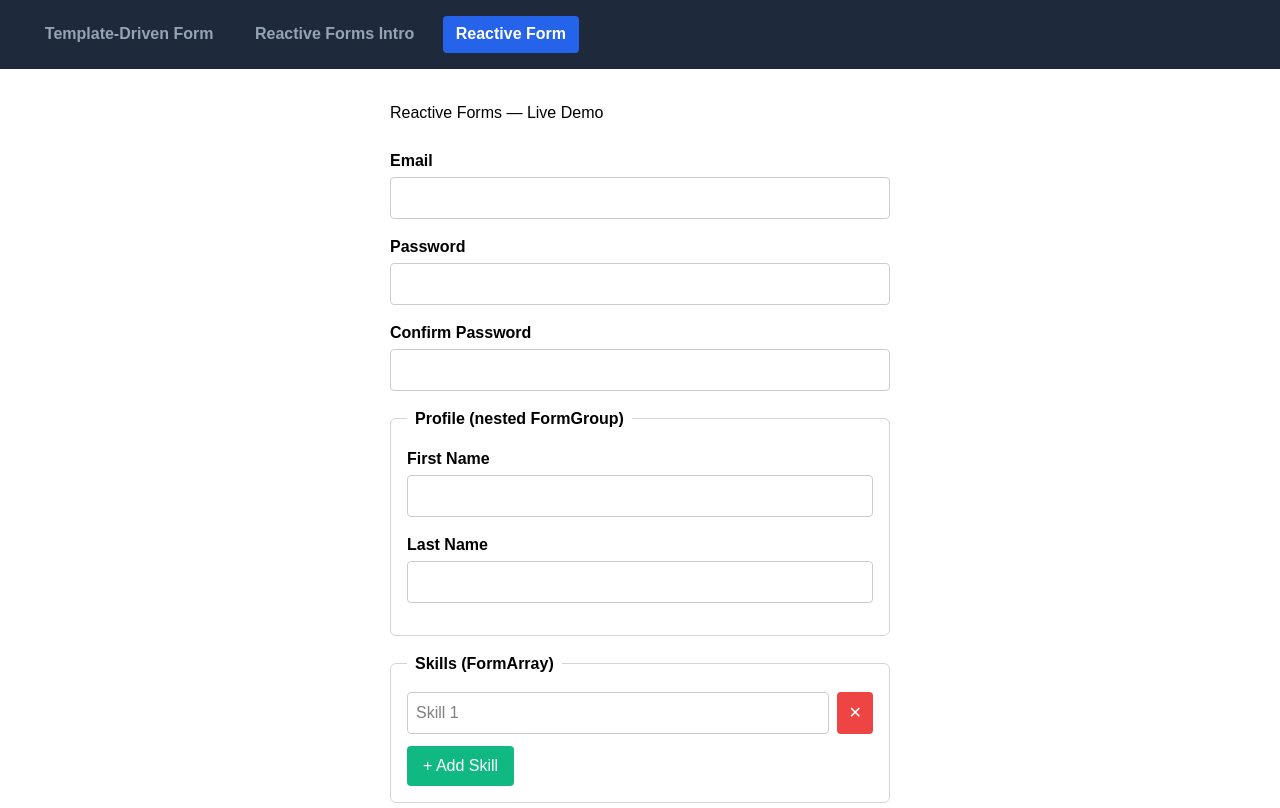
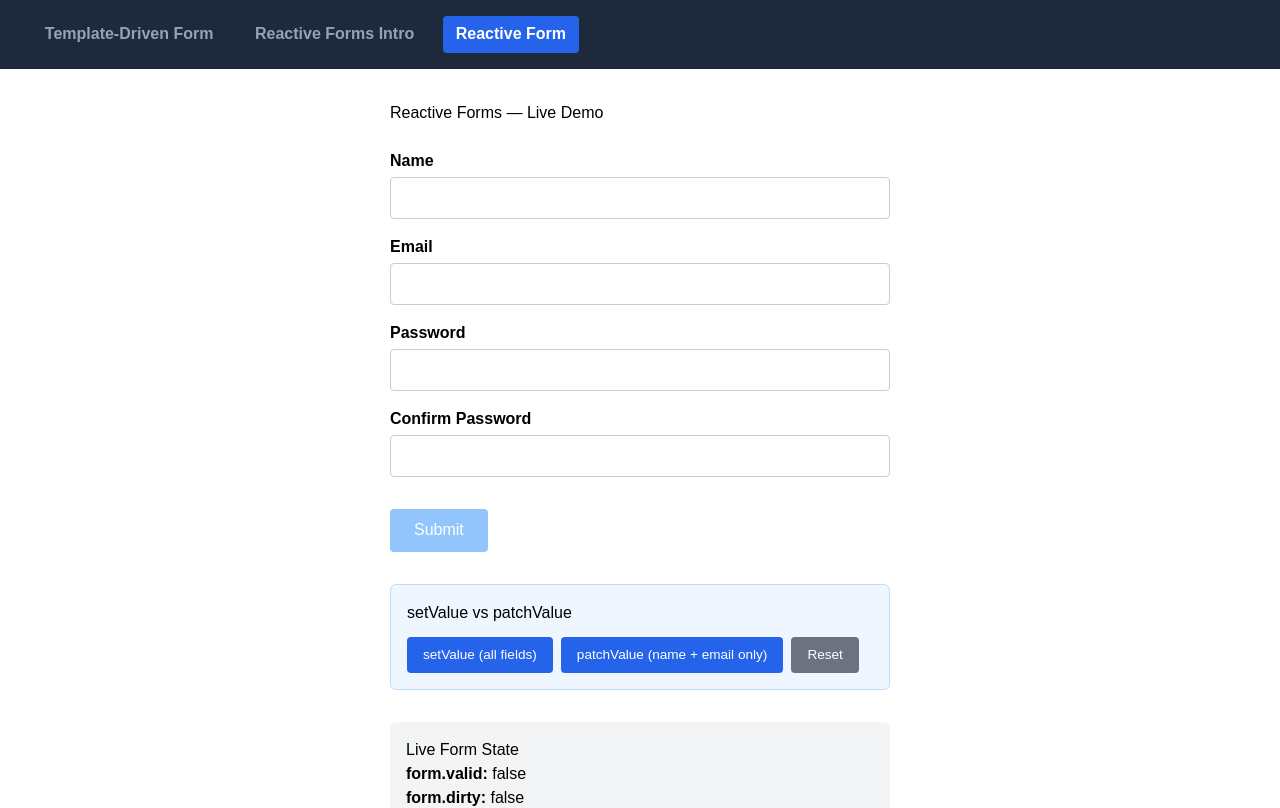
Before and after one commit to gorzhn97/angular-forms-digit, an Angular app: page /reactive in a window 1280 px wide. Shown: the top 808 px of the page. Built offline with nearby package versions, Linux system fonts and the light colour scheme.

Commit message:
devide in steps

```diff
--- a/src/app/reactive-form/reactive-form.html
+++ b/src/app/reactive-form/reactive-form.html
@@ -4,20 +4,20 @@
 
     <!-- STEP 1 + 2 — FormGroup + Template Binding - formcontrol binding -->
 
-    <!-- <div class="form-field">
+    <div class="form-field">
     <label for="name">Name</label>
     <input id="name" formControlName="name" />
     @if (form.get('name')!.touched && form.get('name')!.invalid) {
       @if (form.get('name')!.hasError('required')) {
         <span class="error" role="alert">Name is required.</span>
       }
-      @if (form.get('name')!.hasError('forbiddenName')) {
+      <!-- @if (form.get('name')!.hasError('forbiddenName')) {
         <span class="error" role="alert">
           "{{ form.get('name')!.getError('forbiddenName').value }}" is forbidden.
         </span>
-      }
+      } -->
     }
-  </div> -->
+  </div>
 
 
 
@@ -54,11 +54,11 @@
       <span class="error" role="alert">Password must not contain the entered name.</span>
     }
     <!-- STEP 8 — Live password strength (derived from valueChanges signal) -->
-    @if (passwordStrength().level > 0) {
+    <!-- @if (passwordStrength().level > 0) {
       <span class="strength" >
         Strength: {{ passwordStrength().label }}
       </span>
-    }
+    } -->
   </div>
 
   <div class="form-field">
@@ -77,7 +77,7 @@
        formGroupName="profile" scopes controls to a sub-object.
        ═══════════════════════════════════════════════════ -->
 
-  <fieldset formGroupName="profile" class="nested-group">
+  <!-- <fieldset formGroupName="profile" class="nested-group">
     <legend>Profile (nested FormGroup)</legend>
 
     <div class="form-field">
@@ -95,14 +95,14 @@
         <span class="error" role="alert">Last name is required.</span>
       }
     </div>
-  </fieldset>
+  </fieldset> -->
 
   <!-- ═══════════════════════════════════════════════════
        STEP 5 — FormArray (dynamic list)
        Controls can be added/removed at runtime.
        ═══════════════════════════════════════════════════ -->
 
-  <fieldset class="nested-group">
+  <!-- <fieldset class="nested-group">
     <legend>Skills (FormArray)</legend>
 
     @for (skill of skills.controls; track $index) {
@@ -125,7 +125,7 @@
     }
 
     <button type="button" class="btn-add" (click)="addSkill()">+ Add Skill</button>
-  </fieldset>
+  </fieldset> -->
 
   <!-- ═══════════════════════════════════════════════════
        SUBMIT
@@ -155,9 +155,9 @@
 </div>
 
 <!-- ═══════════════════════════════════════════════════
-     STEP 6 — Live form state (the "wow moment")
+     STEP 6 — Live form state
      The entire form value + validity updates in real time.
-     Open the console to see debounced valueChanges logs.
+
      ═══════════════════════════════════════════════════ -->
 
 <div class="form-state">
--- a/src/app/reactive-form/reactive-form.ts
+++ b/src/app/reactive-form/reactive-form.ts
@@ -23,23 +23,24 @@ import { debounceTime } from 'rxjs';
 export class ReactiveFormComponent {
   private fb = inject(FormBuilder);
 
-  // STEP 1 — FormGroup: group multiple FormControls together
+  // STEP 1 + 2 — FormGroup: group multiple FormControls together
   //   Each key becomes a FormControl automatically via FormBuilder.
   form = this.fb.group(
     {
-      name: ['', [Validators.required, forbiddenNameValidator(/admin/i)]],
+    //   name: ['', [Validators.required, forbiddenNameValidator(/admin/i)]],
+      name: ['', [Validators.required, ]],
       email: ['', [Validators.required, Validators.email]],
       password: ['', [Validators.required, Validators.minLength(6)]],
       confirmPassword: ['', Validators.required],
 
       // STEP 4 — Nested FormGroup: logically group related controls
-      profile: this.fb.group({
-        firstName: ['', Validators.required],
-        lastName: ['', Validators.required],
-      }),
+    //   profile: this.fb.group({
+    //     firstName: ['', Validators.required],
+    //     lastName: ['', Validators.required],
+    //   }),
 
       // STEP 5 — FormArray: dynamic list of controls (add/remove at runtime)
-      skills: this.fb.array([this.fb.control('', Validators.required)]),
+    //   skills: this.fb.array([this.fb.control('', Validators.required)]),
     },
     {
       // STEP 3 — Cross-field validators: run against the whole group
@@ -71,8 +72,8 @@ export class ReactiveFormComponent {
       email: 'jane@example.com',
       password: 'secret123',
       confirmPassword: 'secret123',
-      profile: { firstName: 'Jane', lastName: 'Doe' },
-      skills: ['Angular'],
+    //   profile: { firstName: 'Jane', lastName: 'Doe' },
+    //   skills: ['Angular'],
     });
   }
 
@@ -86,31 +87,30 @@ export class ReactiveFormComponent {
 
   resetForm() {
     this.form.reset();
-    this.lastChange.set(null);
   }
 
   // STEP 8 — Derived state with computed()
   //   Password strength calculated reactively from the signal.
-  passwordStrength = computed(() => {
-    const pw = (this.lastChange()?.['password'] as string) ?? '';
-    if (pw.length === 0) return { label: '', level: 0 };
-    if (pw.length < 6) return { label: 'Weak', level: 1 };
-    if (pw.length < 10) return { label: 'Medium', level: 2 };
-    return { label: 'Strong', level: 3 };
-  });
+//   passwordStrength = computed(() => {
+//     const pw = (this.lastChange()?.['password'] as string) ?? '';
+//     if (pw.length === 0) return { label: '', level: 0 };
+//     if (pw.length < 6) return { label: 'Weak', level: 1 };
+//     if (pw.length < 10) return { label: 'Medium', level: 2 };
+//     return { label: 'Strong', level: 3 };
+//   });
 
   // STEP 5 helpers — FormArray add / remove
-  get skills(): FormArray<FormControl<string | null>> {
-    return this.form.controls.skills;
-  }
+//   get skills(): FormArray<FormControl<string | null>> {
+//     return this.form.controls.skills;
+//   }
 
-  addSkill() {
-    this.skills.push(this.fb.control('', Validators.required));
-  }
+//   addSkill() {
+//     this.skills.push(this.fb.control('', Validators.required));
+//   }
 
-  removeSkill(index: number) {
-    this.skills.removeAt(index);
-  }
+//   removeSkill(index: number) {
+//     this.skills.removeAt(index);
+//   }
 
   // Submit handler
   onSubmit() {
@@ -122,13 +122,13 @@ export class ReactiveFormComponent {
 // STEP 9 — Custom control validator factory
 //   Returns a ValidatorFn configured with a regular expression.
 //   We attach it directly to the name control above.
-function forbiddenNameValidator(nameRe: RegExp): ValidatorFn {
-  return (control: AbstractControl): ValidationErrors | null => {
-    const value = control.value as string | null;
-    const forbidden = value ? nameRe.test(value) : false;
-    return forbidden ? { forbiddenName: { value } } : null;
-  };
-}
+// function forbiddenNameValidator(nameRe: RegExp): ValidatorFn {
+//   return (control: AbstractControl): ValidationErrors | null => {
+//     const value = control.value as string | null;
+//     const forbidden = value ? nameRe.test(value) : false;
+//     return forbidden ? { forbiddenName: { value } } : null;
+//   };
+// }
 
 // STEP 3 — Custom cross-field validator (pure function)
 //   Compares password and confirmPassword across controls.
```
